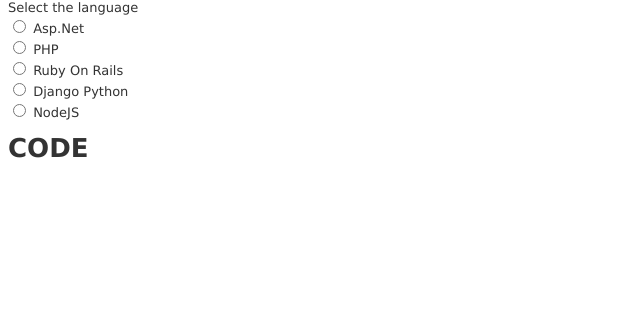
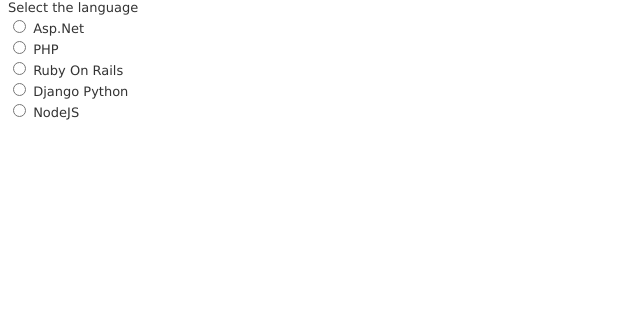
Before and after one commit to abs/katoadhoc, a Rails app: page /homes in a window 1280 px wide. Shown: the part 237-555 px from the top of the page, without its empty margins (0-640 px from the left). Run offline with Rails 7, Linux system fonts and the light colour scheme; style sheets or scripts are compiled from the project's sources; some libraries are stand-ins or nearby versions.

Commit message:
minor changes to index html

```diff
--- a/app/views/homes/index.html.erb
+++ b/app/views/homes/index.html.erb
@@ -61,7 +61,7 @@
 
 </form>
 
-<div id="code">
+<div id="code" style="display:none;">
 	<h1>CODE</h1>
 </div>
 <script>
```
